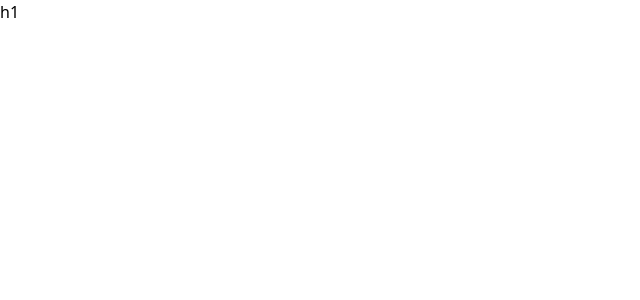
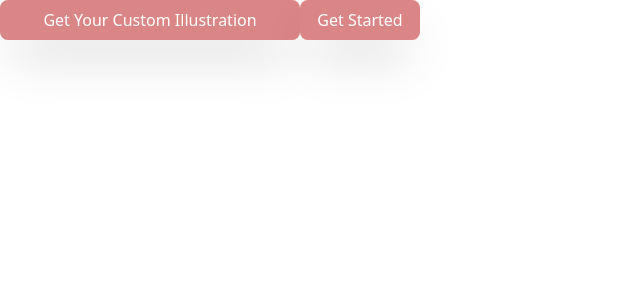
Before and after one commit to efunzz/starrymnl-react-website, a React (Vite) app: page / in a window 1280 px wide. Shown: the top 300 px of the page, without its empty margins (0-640 px from the left). Built offline with nearby package versions, Linux system fonts and the light colour scheme.

Commit message:
create-button-component

```diff
--- a/src/App.jsx
+++ b/src/App.jsx
@@ -1,9 +1,16 @@
+import Button from "./components/ui/Button";
 import "./index.css";
 
 function App() {
   return (
     <>
-      <h1>h1</h1>
+      <Button width={300} color="#DB8686">
+        Get Your Custom Illustration
+      </Button>
+
+      <Button width={120} color="#DB8686">
+        Get Started
+      </Button>
     </>
   );
 }
--- a/src/components/ui/Button.jsx
+++ b/src/components/ui/Button.jsx
@@ -1,5 +1,15 @@
-function Button() {
-  return <button>Press</button>;
+function Button({ width, color, children }) {
+  return (
+    <button
+      className={`rounded-lg px-4 py-2 text-white hover:opacity-80 duration-300 shadow-2xl hover:shadow-xl`}
+      style={{
+        backgroundColor: color,
+        width: `${width}px`,
+      }}
+    >
+      {children}
+    </button>
+  );
 }
 
 export default Button;
```
